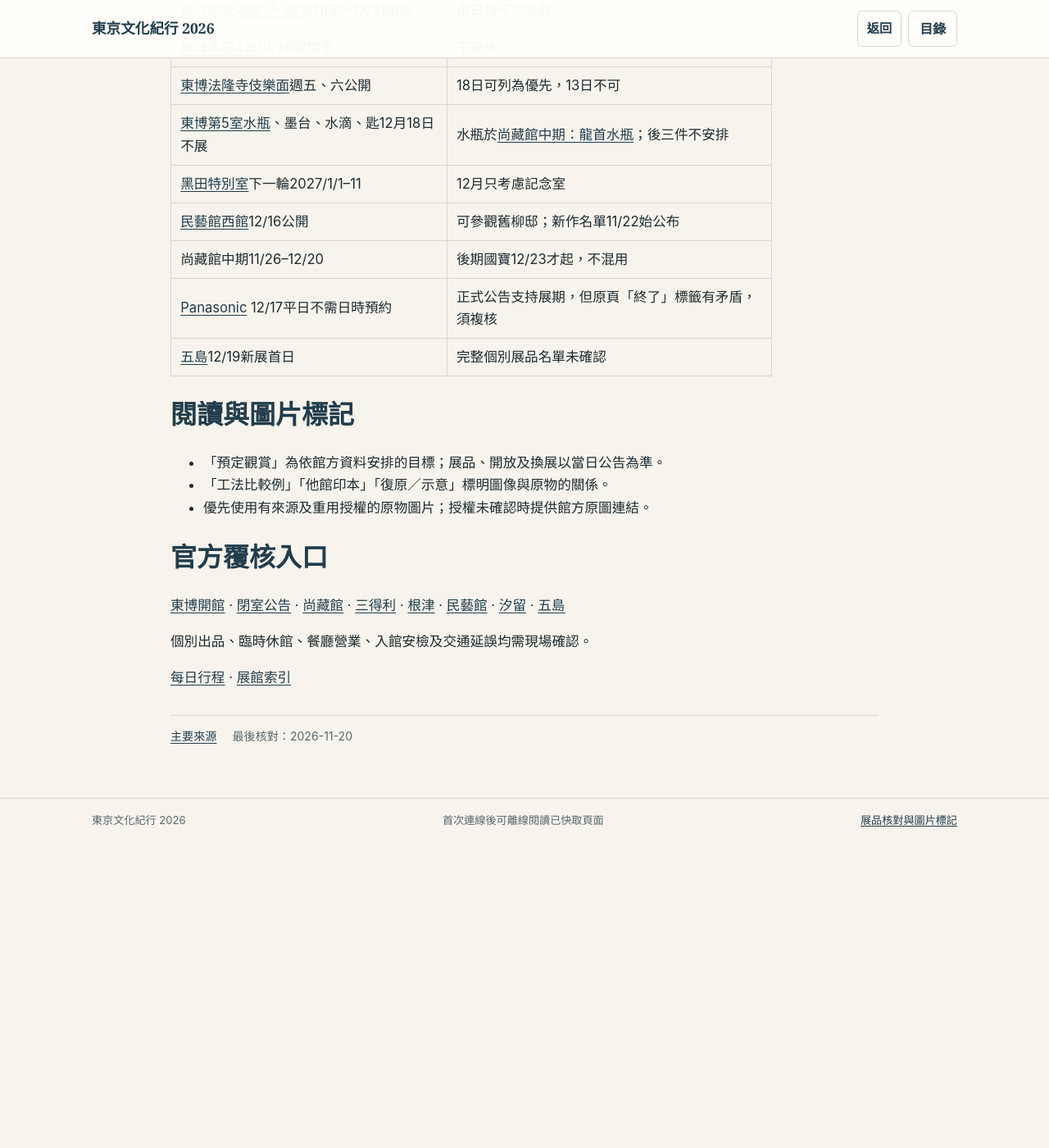
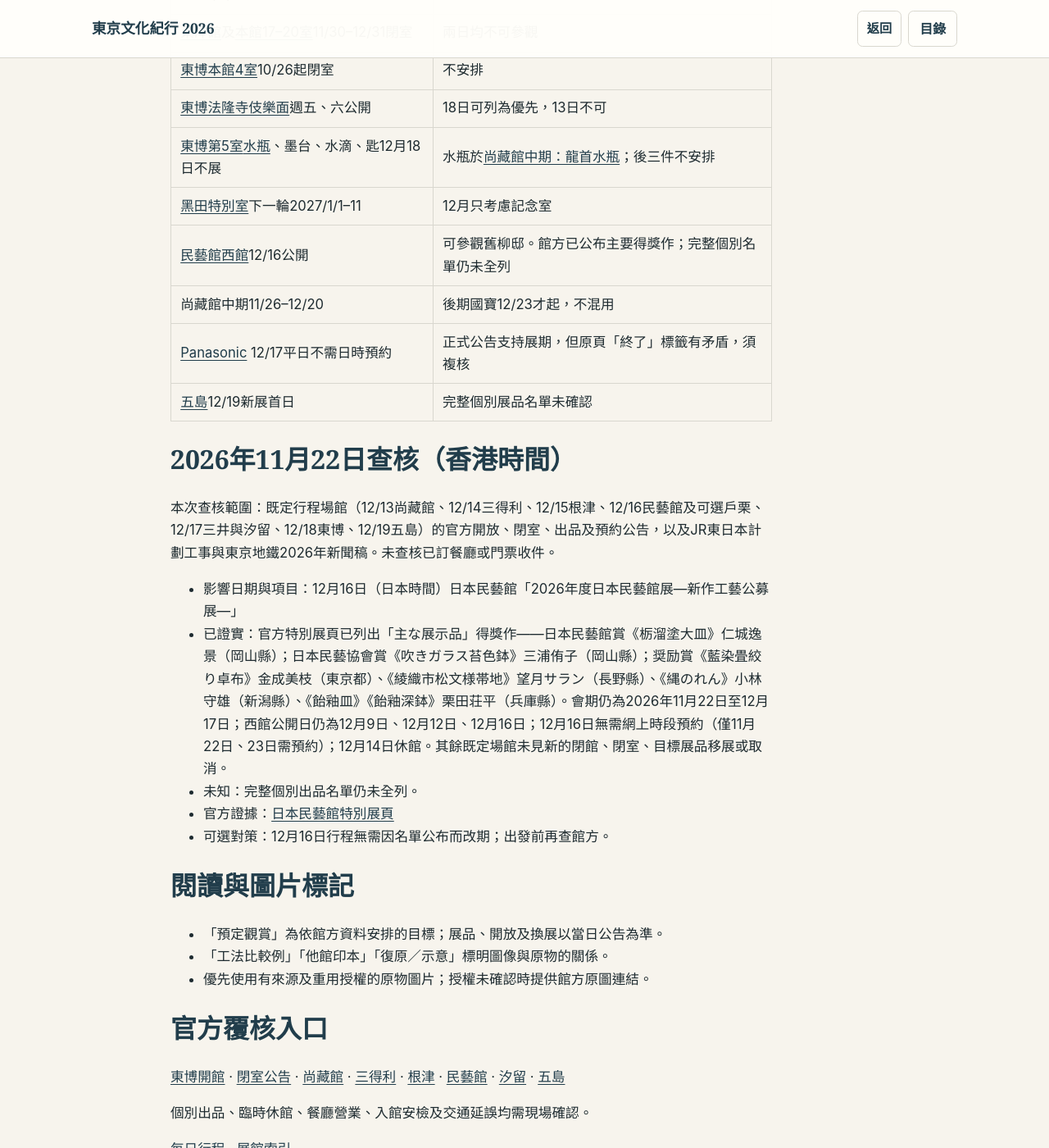
Before and after one commit to davetwchiu/tokyo-culture-trip-2026, a Jekyll site: the page built from content/updates/index.md, in a window 1280 px wide and 1400 px high, scrolled down 410 px. Shown: the whole window at 82% size. Built offline with Jekyll 4.4.1, drawn with Linux system fonts in a browser that asks for light colours; before the commit the page ends 1438 px from its top, so only the background shows below that; some of the changed text lies outside the part shown.

Commit message:
Record official Mingeikan 2026 award works on updates page
Daily itinerary check on 2026-11-22 (HKT) found the museum's special-exhibition page now names the main award-winning works, clarifying a previously pending 11/22 list. No other material venue changes.

```diff
--- a/content/updates/index.md
+++ b/content/updates/index.md
@@ -6,14 +6,14 @@ section: 最新通告
 navigation: true
 nav_order: 9
 source: "https://www.tnm.jp/modules/r_free_page/index.php?id=2002&lang=ja"
-last_checked: "2026-11-20"
+last_checked: "2026-11-22"
 maps_query: ""
 maps_origin: ""
 maps_destination: ""
 offline: true
 ---
 
-**資料日期：2026年11月20日。** 此頁為核對紀錄，不是即時自動監察；出發前再查館方。
+**資料日期：2026年11月22日。** 此頁為核對紀錄，不是即時自動監察；出發前再查館方。
 
 | 項目 | 影響 |
 |---|---|
@@ -23,10 +23,20 @@ offline: true
 | [東博法隆寺伎樂面](/tokyo-culture-trip-2026/museums/tokyo-national-museum/buildings/horyuji/#room-3)週五、六公開 | 18日可列為優先，13日不可 |
 | [東博第5室](/tokyo-culture-trip-2026/museums/tokyo-national-museum/buildings/horyuji/#room-5)[水瓶](/tokyo-culture-trip-2026/works/dragon-ewer/)、墨台、水滴、匙12月18日不展 | 水瓶於[尚藏館中期：龍首水瓶](/tokyo-culture-trip-2026/museums/sannomaru/#dragon-ewer)；後三件不安排 |
 | [黑田特別室](/tokyo-culture-trip-2026/museums/tokyo-national-museum/buildings/kuroda/#special-room)下一輪2027/1/1–11 | 12月只考慮記念室 |
-| [民藝館西館](/tokyo-culture-trip-2026/museums/mingeikan/#west-building)12/16公開 | 可參觀舊柳邸；新作名單11/22始公布 |
+| [民藝館西館](/tokyo-culture-trip-2026/museums/mingeikan/#west-building)12/16公開 | 可參觀舊柳邸。館方已公布主要得獎作；完整個別名單仍未全列 |
 | 尚藏館中期11/26–12/20 | 後期國寶12/23才起，不混用 |
 | [Panasonic](/tokyo-culture-trip-2026/museums/panasonic/#new-mingei) 12/17平日不需日時預約 | 正式公告支持展期，但原頁「終了」標籤有矛盾，須複核 |
 | [五島](/tokyo-culture-trip-2026/museums/gotoh/#tea-exhibitions)12/19新展首日 | 完整個別展品名單未確認 |
+
+## 2026年11月22日查核（香港時間）
+
+本次查核範圍：既定行程場館（12/13尚藏館、12/14三得利、12/15根津、12/16民藝館及可選戶栗、12/17三井與汐留、12/18東博、12/19五島）的官方開放、閉室、出品及預約公告，以及JR東日本計劃工事與東京地鐵2026年新聞稿。未查核已訂餐廳或門票收件。
+
+- 影響日期與項目：12月16日（日本時間）日本民藝館「2026年度日本民藝館展—新作工藝公募展—」
+- 已證實：官方特別展頁已列出「主な展示品」得獎作——日本民藝館賞《栃溜塗大皿》仁城逸景（岡山縣）；日本民藝協會賞《吹きガラス苔色鉢》三浦侑子（岡山縣）；奨励賞《藍染畳絞り卓布》金成美枝（東京都）、《綾織市松文様帯地》望月サラン（長野縣）、《縄のれん》小林守雄（新潟縣）、《飴釉皿》《飴釉深鉢》栗田荘平（兵庫縣）。會期仍為2026年11月22日至12月17日；西館公開日仍為12月9日、12月12日、12月16日；12月16日無需網上時段預約（僅11月22日、23日需預約）；12月14日休館。其餘既定場館未見新的閉館、閉室、目標展品移展或取消。
+- 未知：完整個別出品名單仍未全列。
+- 官方證據：[日本民藝館特別展頁](https://mingeikan.or.jp/special/ex202611/)
+- 可選對策：12月16日行程無需因名單公布而改期；出發前再查館方。
 
 ## 閱讀與圖片標記 {#editorial-policy}
 
```
